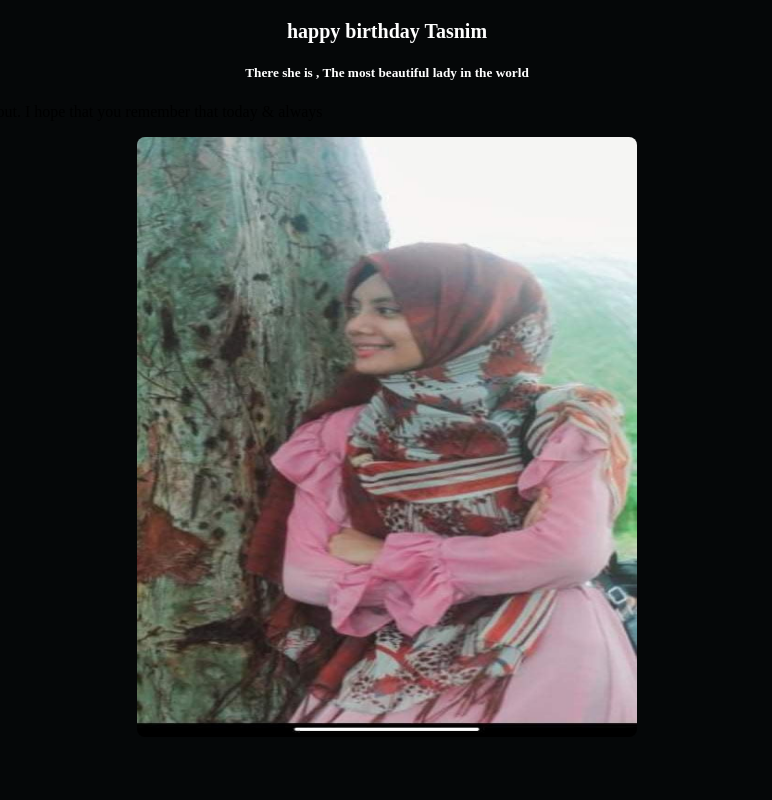
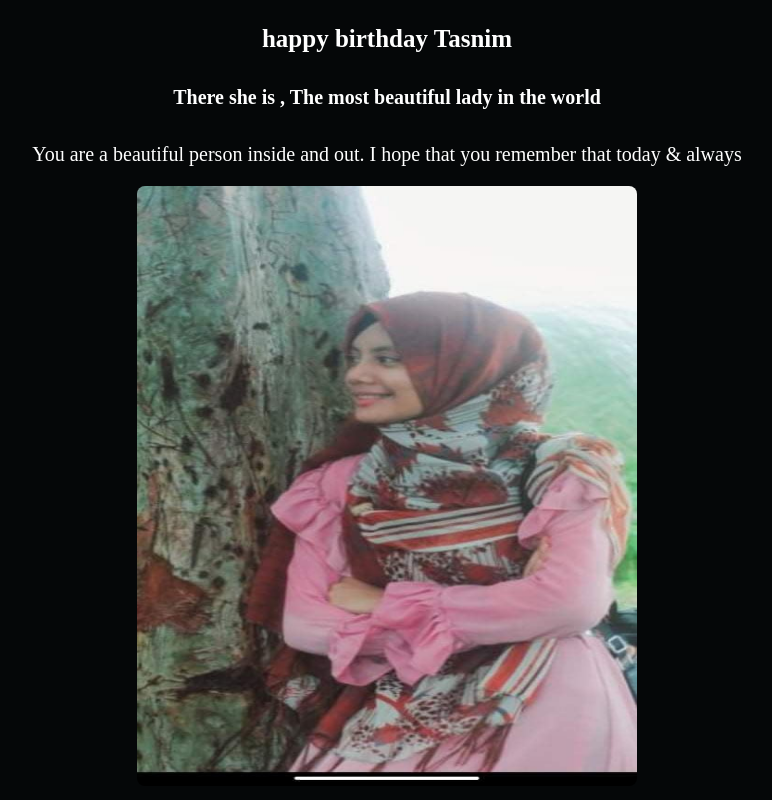
Before and after one commit to Emran321/bongo, a plain HTML site: page index.html in a window 1280 px wide. Shown: the whole page, without its empty margins (253-1025 px from the left). Drawn offline with Linux system fonts and the light colour scheme.

Commit message:
add someting

```diff
--- a/index.html
+++ b/index.html
@@ -10,9 +10,15 @@
         h5 {
             color: white;
             text-align: center;
+            font-size: 20px;
         }
 
         h3 {
+            color: white;
+            text-align: center;
+            font-size: 25px;
+        }
+        p{
             color: white;
             text-align: center;
             font-size: 20px;
```
